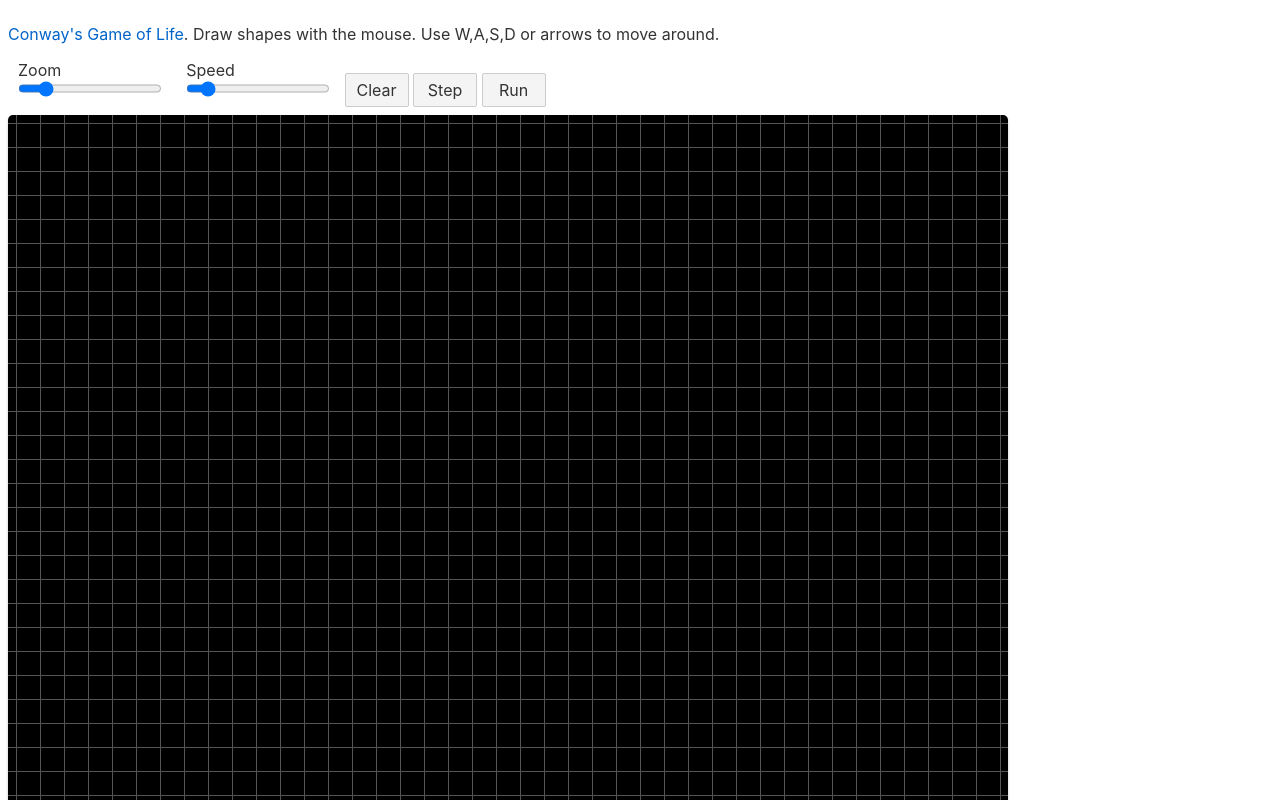
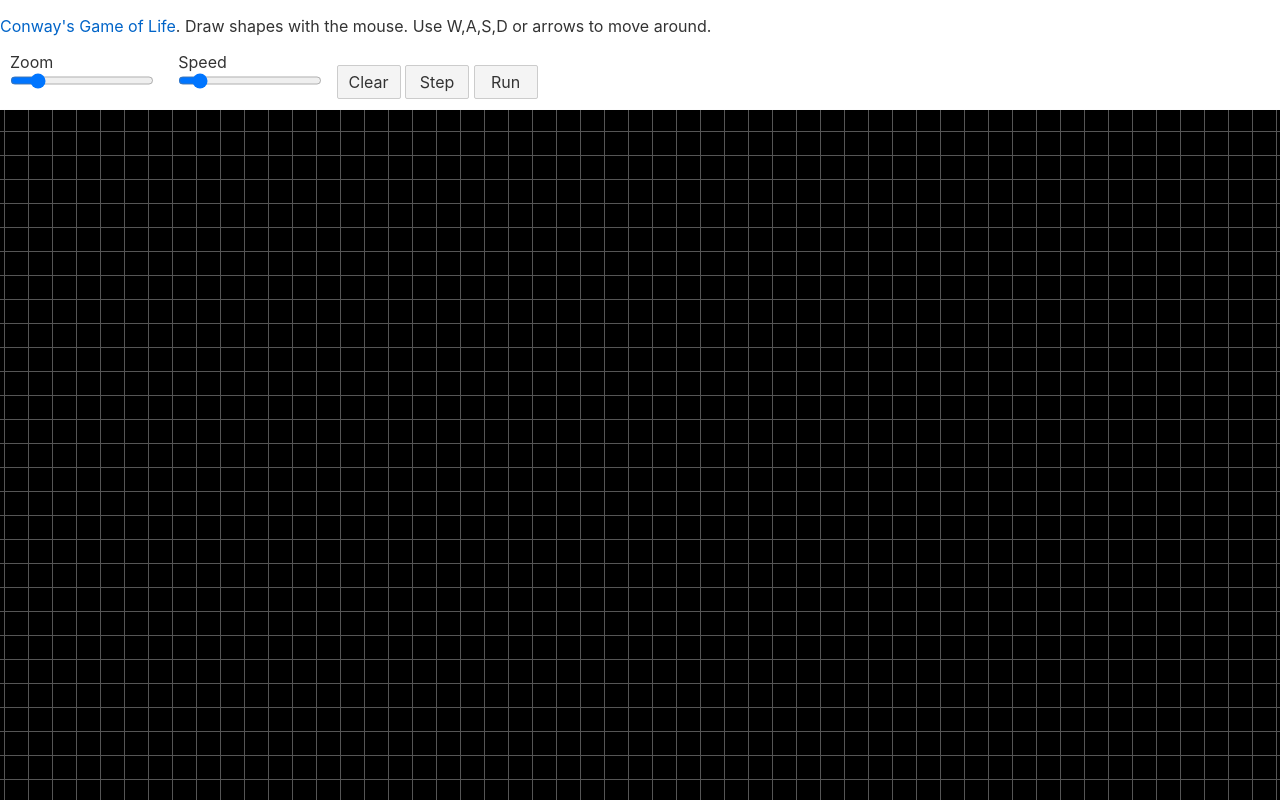
Before and after one commit to gereleth/game-of-life, a Svelte app: page / in a window 1280 px wide. Shown: the top 800 px of the page. Built offline with nearby package versions, Linux system fonts and the light colour scheme.

Commit message:
Make canvas full screen

```diff
--- a/public/global.css
+++ b/public/global.css
@@ -7,7 +7,7 @@ html, body {
 body {
     color: #333;
     margin: 0;
-    padding: 8px;
+    padding: 0;
     box-sizing: border-box;
     font-family: -apple-system, BlinkMacSystemFont, "Segoe UI", Roboto, Oxygen-Sans, Ubuntu, Cantarell, "Helvetica Neue", sans-serif;
 }
--- a/src/App.svelte
+++ b/src/App.svelte
@@ -2,10 +2,10 @@
     import { onMount } from 'svelte';
     import { game } from './game_logic.js'
 
-    const canvasSize = 1000;
     const backgroundColor = 'black'
     const foregroundColor = '#2bb'
     const gridColor = '#555'
+    let canvasWidth, canvasHeight;
 
     let cellSize = 24;
     let centerX = 0.5;
@@ -39,11 +39,13 @@
 
             context.strokeStyle = gridColor
             context.beginPath();
-            for (var i=0; i<Math.ceil(canvasSize/cellSize); i++) {
+            for (var i=0; i<Math.ceil(canvas.height/cellSize); i++) {
                 context.moveTo(0.0, firstTop+0.5+i*cellSize);
-                context.lineTo(canvasSize, firstTop+0.5+i*cellSize);
+                context.lineTo(canvas.width, firstTop+0.5+i*cellSize);
+            }
+            for (var i=0; i<Math.ceil(canvas.width/cellSize); i++) {
                 context.moveTo(firstLeft+0.5+i*cellSize, 0.0);
-                context.lineTo(firstLeft+0.5+i*cellSize, canvasSize);
+                context.lineTo(firstLeft+0.5+i*cellSize, canvas.height);
             }
             context.stroke();
             context.closePath();
@@ -58,8 +60,7 @@
         }
     }
 
-
-    function drawGrid(cellSize, canvasSize) {
+    function drawGrid(cellSize, w, h) {
         clearCanvas()
         drawGridLines()
         drawCells()
@@ -231,12 +232,16 @@
         });
 
     $: if (canvas) {
-        drawGrid(cellSize, canvasSize)
+        canvas.width=canvasWidth;
+        canvas.height=canvasHeight;
+        drawGrid(cellSize, canvasWidth, canvasHeight);
     }
     $: set_speed(speed);
 </script>
 
 <svelte:window on:keydown={onKeyDown}/>
+<div class="container">
+    <div class="controls">
         <p>
             <a href="https://en.wikipedia.org/wiki/Conway%27s_Game_of_Life">Conway's Game of Life</a>. Draw shapes with the mouse. Use W,A,S,D or arrows to move around.
         </p>
@@ -258,23 +263,36 @@
         <button on:click={running ? stop : run}>
             {running ? 'Stop' : 'Run'}
         </button>
-
+    </div>
+    <div class="canvas"
+         bind:clientWidth={canvasWidth}
+         bind:clientHeight={canvasHeight}>
         <canvas id="gridCanvas"
                         class="gridCanvas"
-                width="1000px"
-                height="1000px"
                         on:mouseup={handleMouseUp}
                         on:mousedown={handleMouseDown}
                         on:mousemove={handleMouseMove}
                         on:wheel={zoom}
                         ></canvas>
-
+    </div>
+</div>
 <style>
+    div.container {
+        display:grid;
+        grid-template-rows:110px 1fr;
+        height:100%;
+    }
+    div.controls {
+        grid-row: 1;
+    }
+    div.canvas {
+        grid-row:2;
+    }
    .gridCanvas {
       display: block;
-      border: #555 0px solid;
-      border-radius: 5px;
       box-shadow: 0 2px 3px rgba(0, 0, 0, 0.2);
+      width:100%;
+      height:100%;
    }
     button {
         width: 4em;
```
Lines whose indentation alone changed are shown as unchanged.
